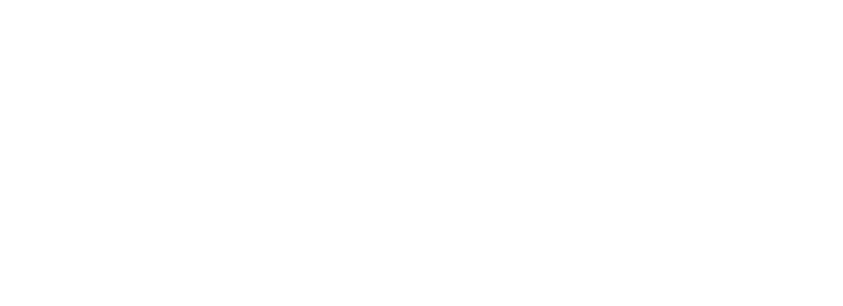
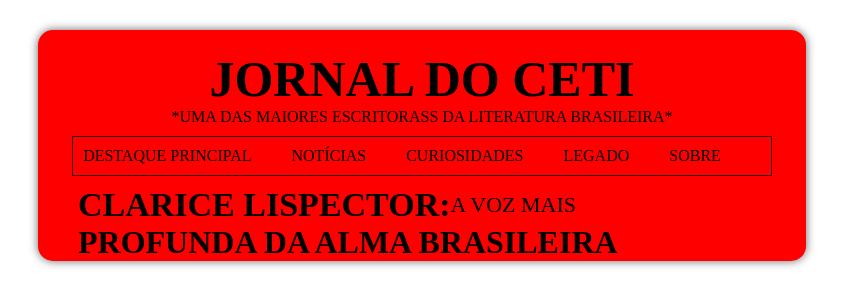
Before and after one commit to angelosous4/jornal.escola, a plain HTML site: page index.html in a window 1280 px wide. Shown: the whole page, without its empty margins (218-1061 px from the left). Drawn offline with Linux system fonts and the light colour scheme.

Commit message:
adicionando titulos e informações no jornal

```diff
--- a/index.html
+++ b/index.html
@@ -1,5 +1,5 @@
 <!DOCTYPE html>
-<html lang="en">
+<html lang="pt-br">
 <head>
     <meta charset="UTF-8">
     <meta name="viewport" content="width=device-width, initial-scale=1.0">
@@ -7,6 +7,27 @@
     <link rel="stylesheet" href="style.css">
 </head>
 <body>
+    <main>
+        <header>
+            <h1>JORNAL DO CETI</h1>
+            <p>*UMA DAS MAIORES ESCRITORASS DA LITERATURA BRASILEIRA*</p>
+        </header>
 
+        <section class="informacao">
+            <div class="dado">DESTAQUE PRINCIPAL</div>
+            <div class="dado">NOTÍCIAS</div>
+            <div class="dado">CURIOSIDADES</div>
+            <div class="dado">LEGADO</div>
+            <div class="dado">SOBRE</div>
+        </section>
+
+        <section class="container">
+            <div class="titulo-2">
+                <h2>CLARICE LISPECTOR: </h2>
+                <p>A VOZ MAIS</p>
+            </div>
+            <h3>PROFUNDA DA ALMA BRASILEIRA</h3>
+        </section>
+    </main>
 </body>
 </html>
--- a/style.css
+++ b/style.css
@@ -0,0 +1,71 @@
+* {
+    padding: 0;
+    margin: 0;
+    box-sizing: border-box;
+}
+
+body {
+    width: 100%;
+    height: 100%;
+    display: flex;
+    flex-direction: column;
+    justify-content: center;
+    align-items: center;
+}
+
+main {
+    margin-top: 30px;
+    background-color: red;
+    width: 60%;
+    box-shadow: 0px 0px 10px rgba(0, 0, 0, 0.6);
+    border-radius: 15px;
+}
+
+main header {
+    margin-top: 20px;
+    margin-bottom: 10px;
+    display: flex;
+    flex-direction: column;
+    text-align: center;
+}
+
+main header h1{
+    font-size: 50px;
+}
+
+main .informacao {
+    margin-top: 10px;
+    margin-bottom: 10px;
+    padding: 10px;
+    display: flex;
+    justify-self: center;
+    align-items: center;
+    text-align: center;
+    flex-wrap: wrap;
+    border: 1px solid rgba(0, 0, 0, 0.8);
+}
+
+main .informacao .dado {
+    margin-right: 40px;
+}
+
+main .container {
+    margin-left: 40px;
+}
+
+main .titulo-2 {
+    display: flex;
+    align-items: center;
+}
+
+.titulo-2 h2 {
+    font-size: 34px;
+}
+
+.titulo-2 p {
+    font-size: 22px;
+}
+
+.container h3 {
+    font-size: 32px;
+}
```
